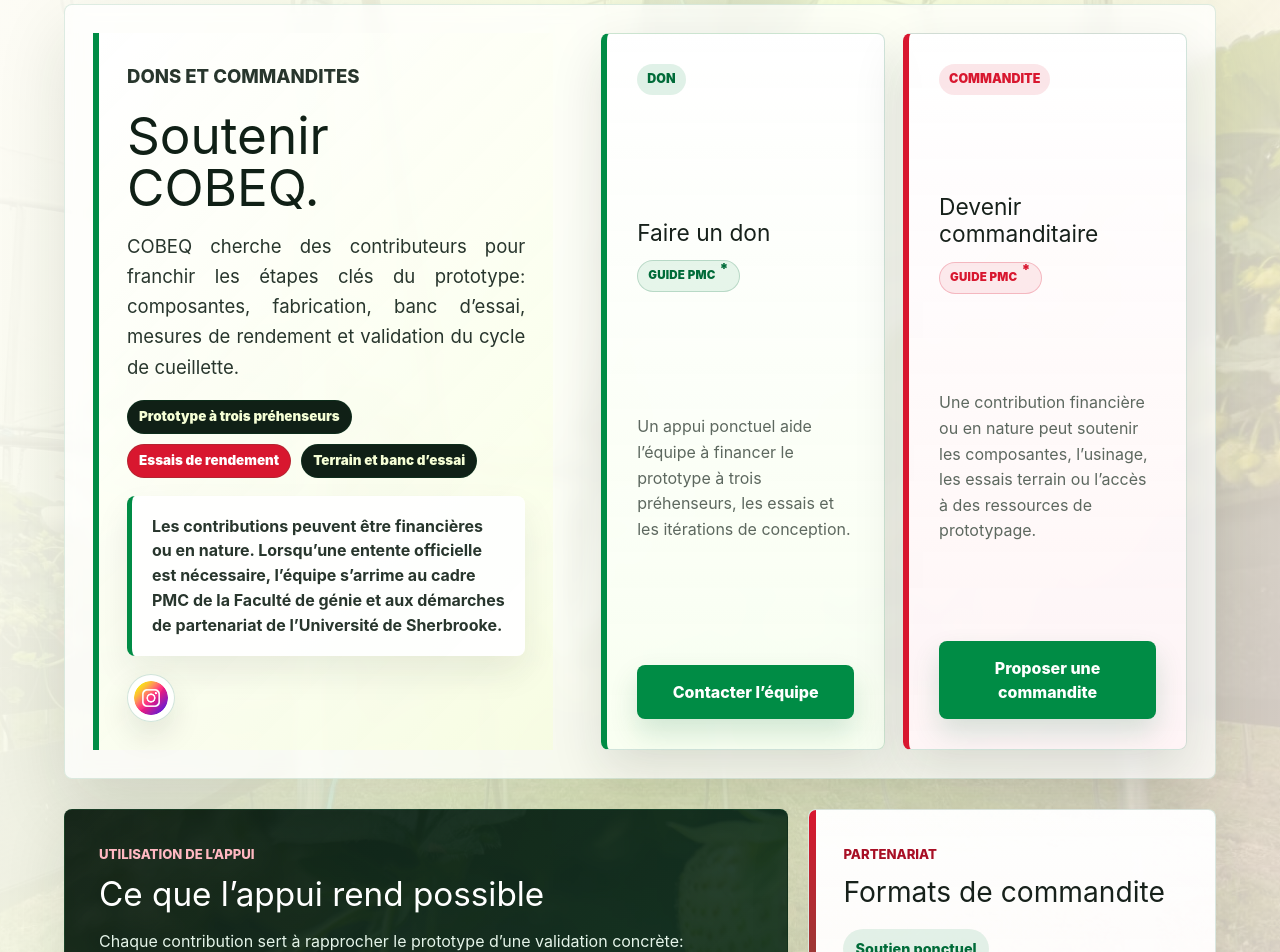
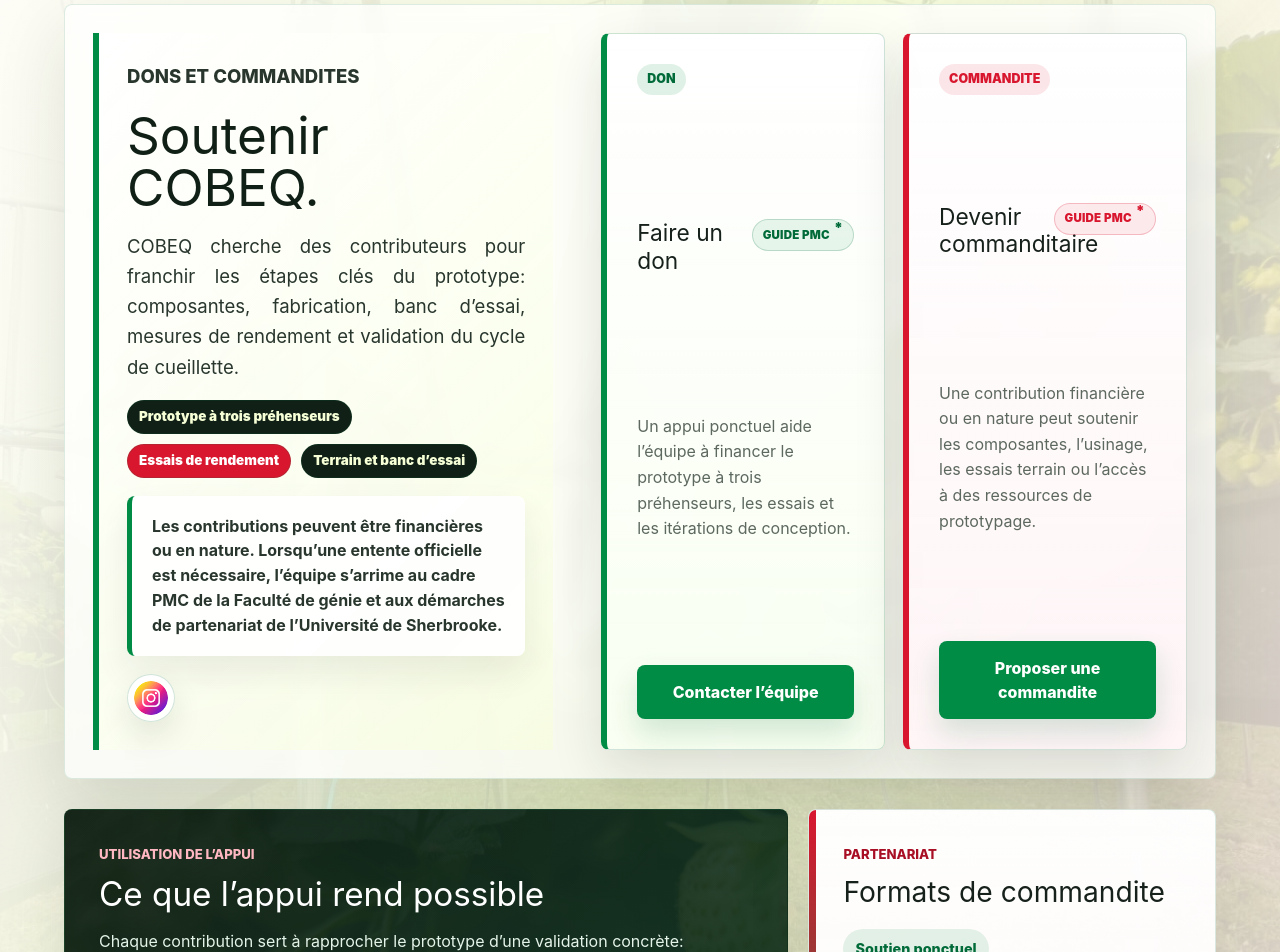
Before and after one commit to Alexandre2102/cobeq, a Next.js app: page / in a window 1280 px wide. Shown: the part 8138-9090 px from the top of the page. Built offline with nearby package versions, Linux system fonts and the light colour scheme.

Commit message:
Fix support guide tooltip layout

```diff
--- a/app/globals.css
+++ b/app/globals.css
@@ -1375,10 +1375,9 @@ h1 {
 }
 
 .support-card-heading {
-  display: flex;
-  flex-wrap: wrap;
+  display: grid;
+  grid-template-columns: minmax(0, 1fr) auto;
   align-items: flex-start;
-  justify-content: space-between;
   gap: 12px;
   min-width: 0;
 }
@@ -1413,17 +1412,16 @@ h1 {
 }
 
 .support-info {
-  position: relative;
-  display: inline-flex;
-  flex: 0 1 auto;
-  max-width: 100%;
-  margin-top: 2px;
+  display: contents;
 }
 
 .support-info-button {
   display: inline-flex;
+  grid-column: 2;
+  grid-row: 1;
   align-items: center;
   justify-content: center;
+  justify-self: end;
   gap: 4px;
   max-width: 100%;
   min-height: 32px;
@@ -1459,32 +1457,28 @@ h1 {
 }
 
 .support-tooltip {
-  position: absolute;
-  top: calc(100% + 12px);
-  right: 0;
-  z-index: 20;
-  display: grid;
+  display: grid;
+  grid-column: 1 / -1;
+  grid-row: 2;
   gap: 10px;
-  width: min(460px, calc(100vw - 48px));
-  max-height: min(70vh, 560px);
-  overflow: auto;
-  padding: 18px 18px 16px;
+  width: 100%;
+  max-height: 0;
+  overflow: hidden;
+  padding: 0 18px;
   border: 1px solid rgba(0, 107, 57, 0.16);
   border-top: 4px solid var(--green);
   border-radius: 8px;
   background: rgba(255, 255, 255, 0.98);
-  box-shadow: 0 24px 60px rgba(23, 33, 27, 0.2);
+  box-shadow: 0 18px 36px rgba(23, 33, 27, 0.14);
   color: var(--ink);
   opacity: 0;
   pointer-events: none;
-  transform: translateY(6px);
-  transition: opacity 160ms ease, transform 160ms ease, visibility 160ms ease;
+  transition: opacity 160ms ease, max-height 180ms ease, padding 180ms ease, visibility 160ms ease;
   visibility: hidden;
 }
 
 .support-card:first-child .support-tooltip {
-  left: 0;
-  right: auto;
+  border-top-color: var(--green);
 }
 
 .support-card:nth-child(2) .support-tooltip {
@@ -1524,9 +1518,11 @@ h1 {
 
 .support-info:hover .support-tooltip,
 .support-info:focus-within .support-tooltip {
+  max-height: min(54vh, 460px);
+  overflow: auto;
+  padding: 18px 18px 16px;
   opacity: 1;
   pointer-events: auto;
-  transform: translateY(0);
   visibility: visible;
 }
 
```
Also changed, not shown: 3 other files (tests, documents, lock files or other folders).
